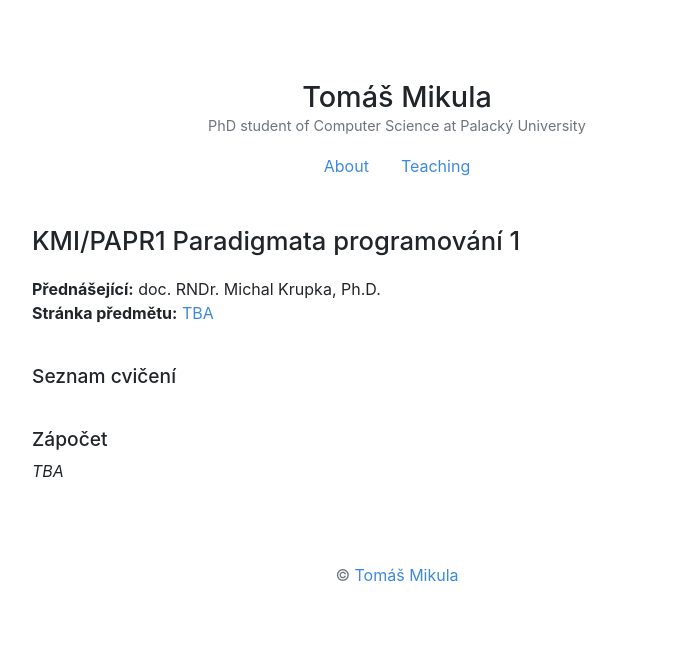
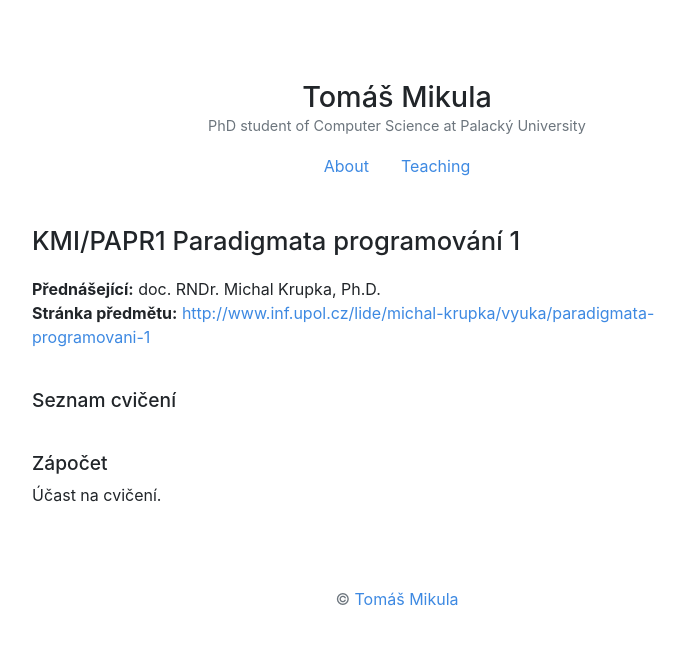
Before and after one commit to mikulatomas/wilima.github.io, a Jekyll site: the page built from teaching/PAPR1/index.md, in a window 1280 px wide. Shown: the top 645 px of the page, without its empty margins (243-920 px from the left). Built offline with Jekyll 4.4.1, drawn with Linux system fonts in a browser that asks for light colours.

Commit message:
Update PAPR1

```diff
--- a/teaching/PAPR1/index.md
+++ b/teaching/PAPR1/index.md
@@ -2,10 +2,10 @@
 layout: course
 title: KMI/PAPR1 Paradigmata programování 1
 lector: doc. RNDr. Michal Krupka, Ph.D.
-course_page: TBA
+course_page: http://www.inf.upol.cz/lide/michal-krupka/vyuka/paradigmata-programovani-1
 types: [course, winter]
 course: PAPR1
 ---
 
 ## Zápočet
-_TBA_
+Účast na cvičení.
```
